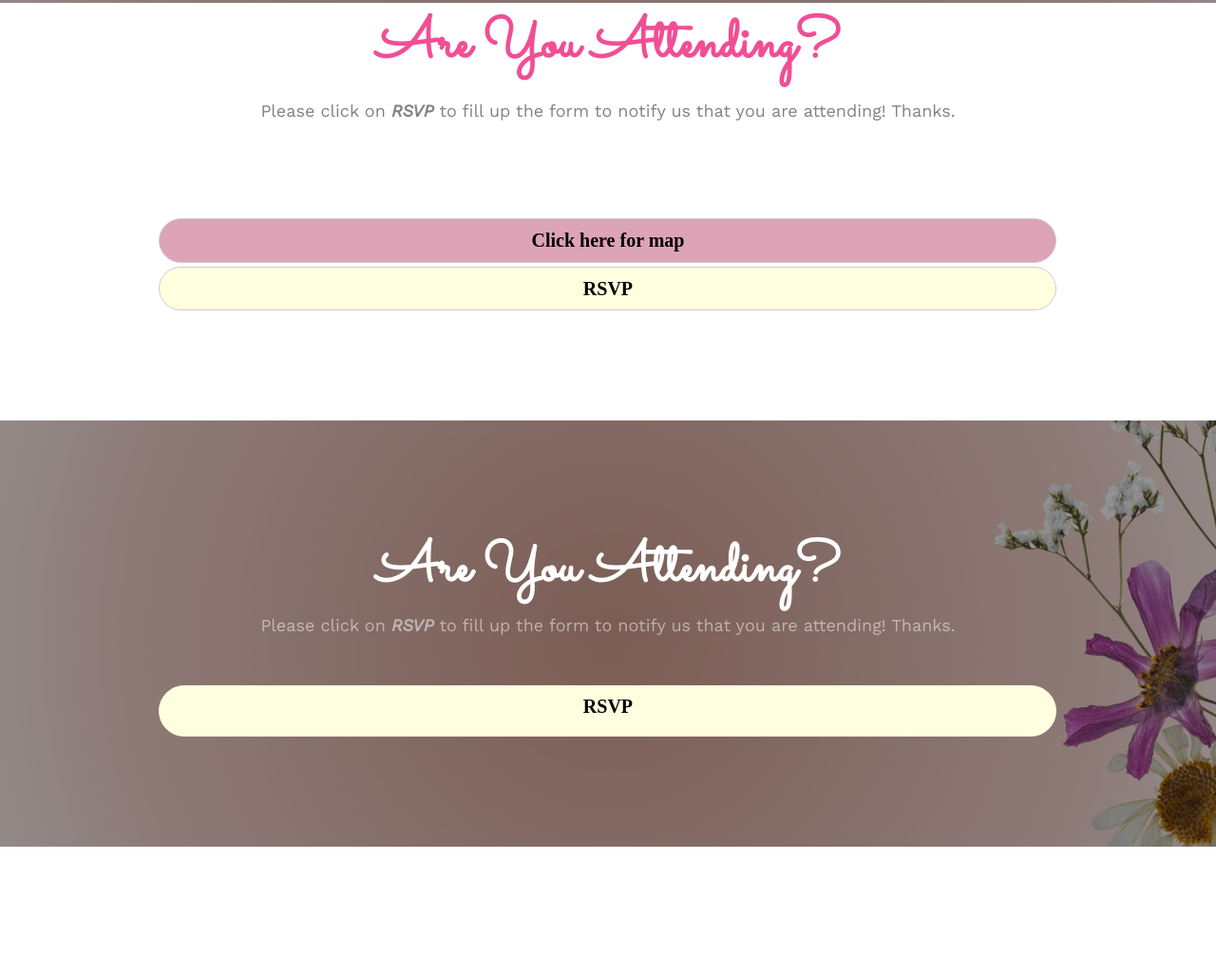
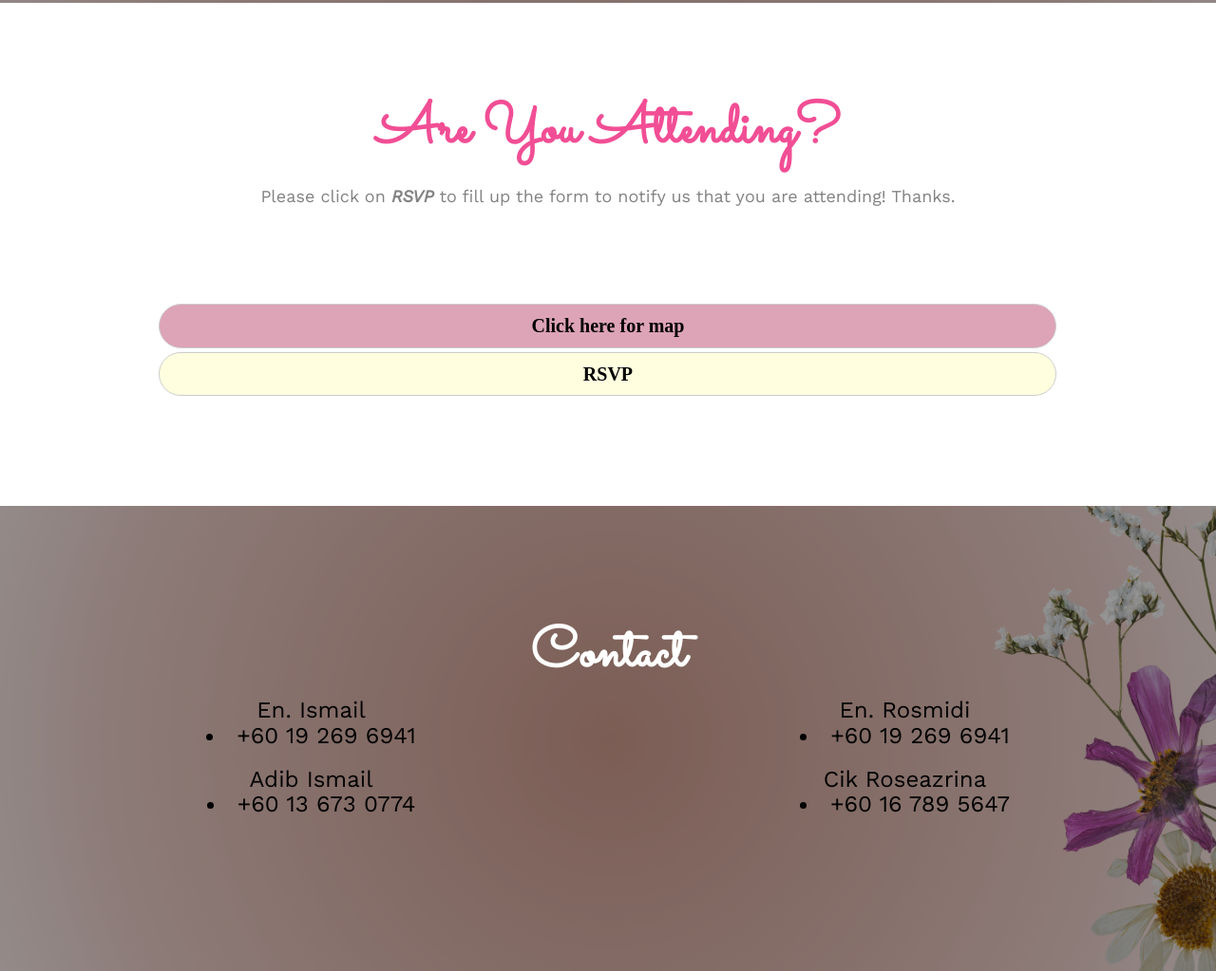
Before and after one commit to adibismail/Ariff-Rosie-Wedding, a plain HTML site: page index.html in a window 1280 px wide. Shown: the part 1567-2590 px from the top of the page at 95% size. Before the commit the page ends 2459 px from the top, so only its background shows below. Drawn offline with nearby package versions, Linux system fonts and the light colour scheme; files whose address does not match are found by name; a web font is replaced by a local one.

Commit message:
second draft

```diff
--- a/index.html
+++ b/index.html
@@ -150,8 +150,13 @@
 						<div class="row animate-box">
 							<div class="col-md-8 col-md-offset-2 text-center fh5co-heading">
 								<!-- <h2 style="font-family:Bodoni Moda;font-size:50px">Are you attending?</h2> -->
-								<h2>Are You Attending?</h2>
-								<p>Please click on <strong><i>RSVP</i></strong> to fill up the form to notify us that you are attending! Thanks.</p>
+								<h2>
+									<br>
+									Are You Attending?
+								</h2>
+								<p>
+									Please click on <strong><i>RSVP</i></strong> to fill up the form to notify us that you are attending! Thanks.
+								</p>
 							</div>
 						</div>
 						<div class="row animate-box">
@@ -170,18 +175,28 @@
 			<footer id="fh5co-footer" role="contentinfo">
 				<div id="fh5co-started" class="fh5co-bg" style="background-image:url(images/rawang/background2.png);background-size:fill">
 					<div class="overlay"></div>
-					<div class="container">
-						<div class="row animate-box">
-							<div class="col-md-8 col-md-offset-2 text-center fh5co-heading">
-								<!-- <h2 style="font-family:Bodoni Moda;font-size:50px">Are you attending?</h2> -->
-								<h2>Are You Attending?</h2>
-								<p>Please click on <strong><i>RSVP</i></strong> to fill up the form to notify us that you are attending! Thanks.</p>
-							</div>
+					<div class="container col-md-12 col-sm-12 text-center fh5co-heading">
+						<h2>Contact</h2>
+
+						<div class="col-md-6 col-sm-6 text-center">
+							<h3>
+								En. Ismail<br>
+								<li>+60 19 269 6941</li>
+							</h3>
+							<h3>
+								Adib Ismail<br>
+								<li>+60 13 673 0774</li>
+							</h3>
 						</div>
-						<div class="row animate-box">
-							<div class="col-md-10 col-md-offset-1">
-								<a class="btn btn-default btn-block" style="background-color:#FFFFE0; color:black" href="https://forms.gle/YmgzJohSWFBokWkb7"><strong style="font-family:satista; font-size:20px">RSVP</strong></a>
-							</div>
+						<div class="col-md-6 col-sm-6 text-center">
+							<h3>
+								En. Rosmidi <br>
+								<li class="phone">+60 19 269 6941</li>
+							</h3>
+							<h3>
+								Cik Roseazrina
+								<li>+60 16 789 5647</li>
+							</h3>
 						</div>
 					</div>
 				</div>
```
